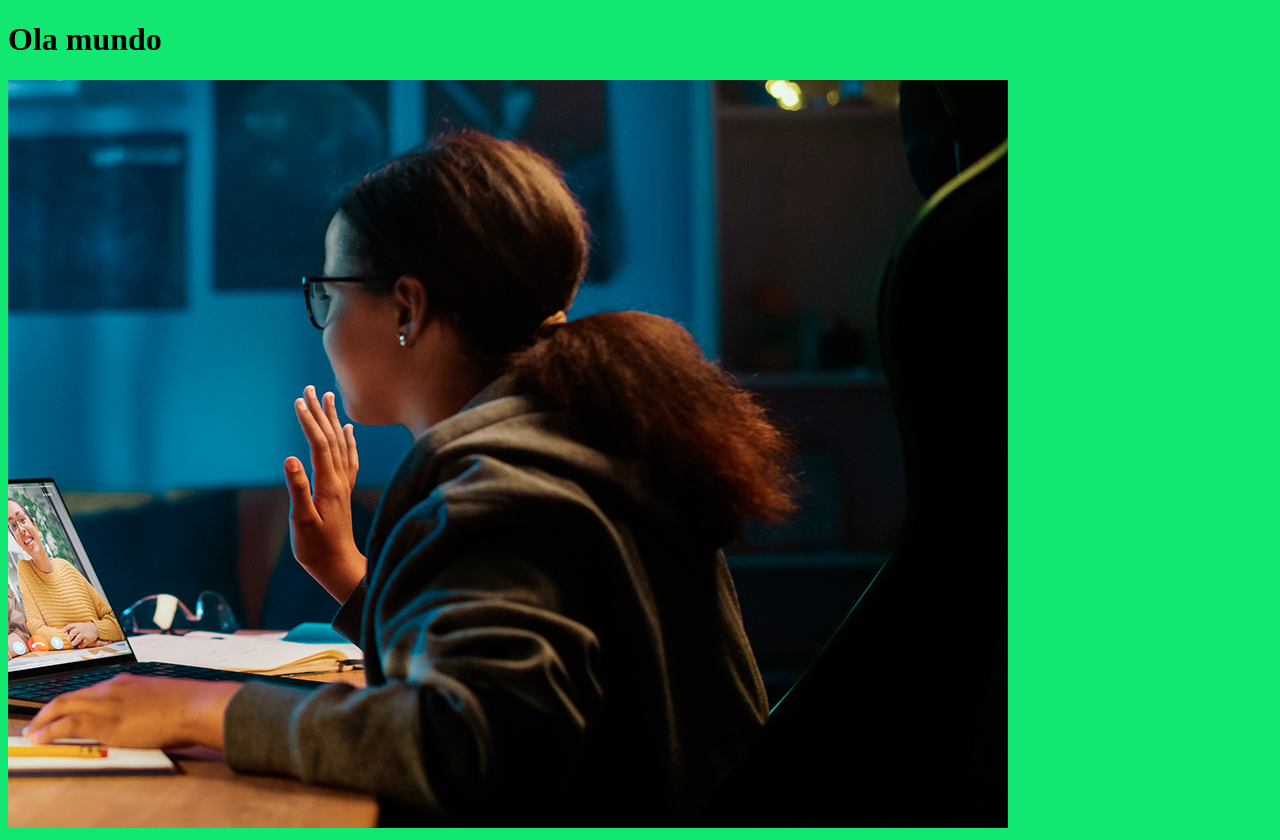
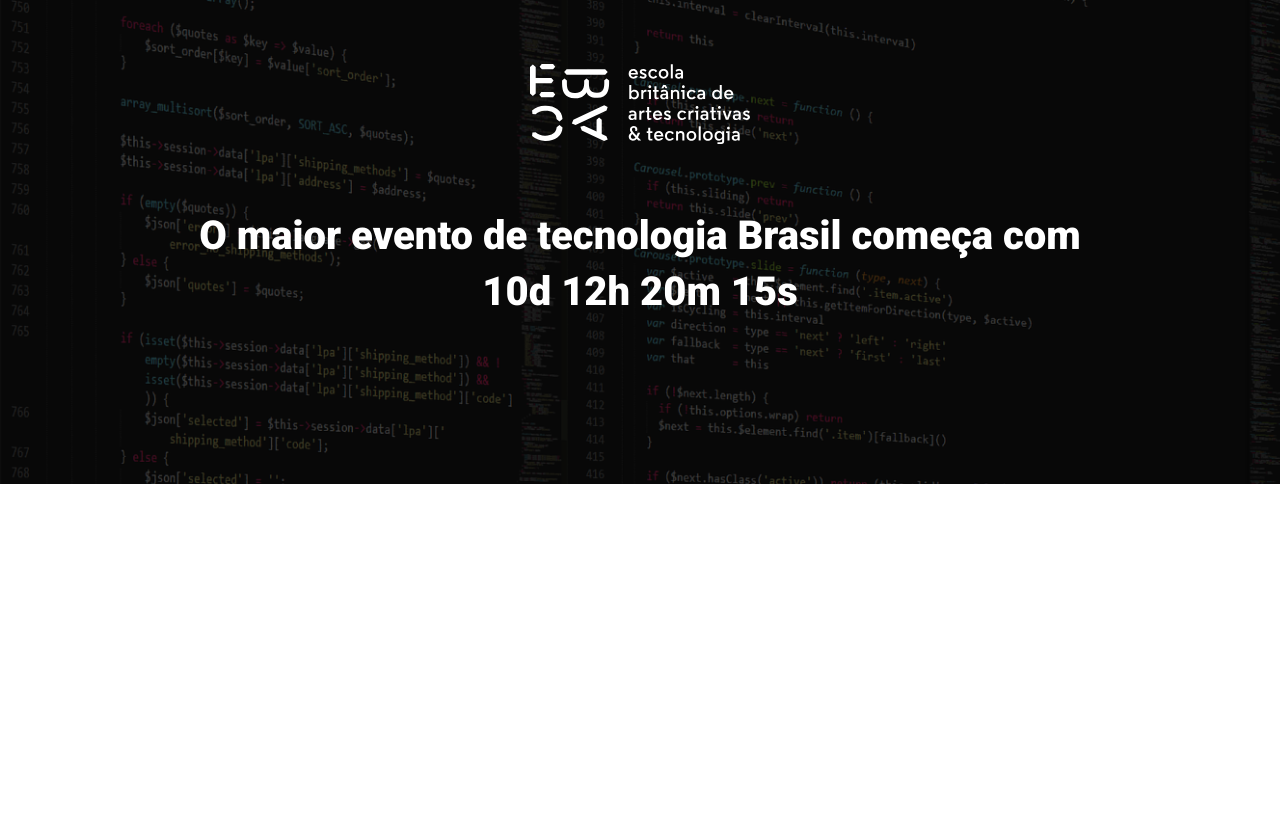
Before and after one commit to EstevaoCa/Ebac_tech_talks_estevao, a website built with Parcel: page src/index.html in a window 1280 px wide. After the commit the page ends 800 px from the top, so only its background shows below. Built offline with nearby package versions, Linux system fonts and the light colour scheme.

Commit message:
criando hero

```diff
--- a/src/index.html
+++ b/src/index.html
@@ -3,12 +3,26 @@
 <head>
     <meta charset="UTF-8">
     <meta name="viewport" content="width=device-width, initial-scale=1.0">
-    <title>Document</title>
+    <title>Ebac Tech Talks</title>
+
+    <link rel="preconnect" href="https://fonts.googleapis.com">
+    <link rel="preconnect" href="https://fonts.gstatic.com" crossorigin>
+    <link href="https://fonts.googleapis.com/css2?family=Roboto:wght@400;700;900&display=swap" rel="stylesheet">
+
     <link rel="stylesheet" href="./styles/main.scss">
+
+
 </head>
 <body>
-    <h1>Ola mundo</h1>
-    <img src="./images/backend.png" alt="">
+    <header class="hero">
+        <div class="container">
+            <img class="hero__logo" src="./images/ebac_logo.svg" alt="Ebac">
+            <p class="hero__text">
+                O maior evento de tecnologia Brasil começa com 10d 12h 20m 15s
+            </p>
+        </div>
+    </header>
+
     <script src="scripts/main.js"></script>
 </body>
 </html>
--- /dev/null
+++ b/src/styles/_hero.scss
@@ -0,0 +1,49 @@
+.hero{
+    padding-top: 64px;
+    padding-bottom: 100px;
+    background-image: url(../images/fundo.png);
+    background-repeat: no-repeat;
+    background-size: cover;
+    position: relative;
+
+    .container{
+        position: relative;
+    }
+
+    &::before {
+        position: absolute;
+        top: 0;
+        left: 0;
+        width: 100%;
+        height: 100%;
+        background-color: black;
+        content: '';
+        opacity: .7;
+    }
+
+    &__text{
+        margin-top: 64px;
+        margin-bottom: 64px;
+        font-size: 40px;
+        line-height: 56px;
+        font-weight: 800;
+        text-align: center;
+    }
+    &__logo{
+        margin: 0 auto;
+        height: 80px;
+        display: block;
+    }
+
+    @media (max-width: 640px) {
+        padding: 40px 0;
+        &__logo {
+            height: 40px;
+        }
+        &__text {
+            font-size: 22px;
+            line-height: 24px;
+            margin: 24px 0;
+        }
+    }
+}
--- a/src/styles/main.scss
+++ b/src/styles/main.scss
@@ -1,3 +1,22 @@
-body{
-    background-color: rgb(18, 231, 114);
+@use 'hero';
+
+* {
+    margin: 0;
+    padding: 0;
+    box-sizing: border-box;
+    font-family: "Roboto", sans-serif;
+    color: #fff;
 }
+
+.container {
+    max-width: 960px;
+    width: 100%;
+    margin: 0 auto;
+
+    @media (max-width: 640px) {
+        max-width: 80%;
+    }
+    @media (max-width: 1024px) {
+        max-width: 90%;
+    }
+}
```
